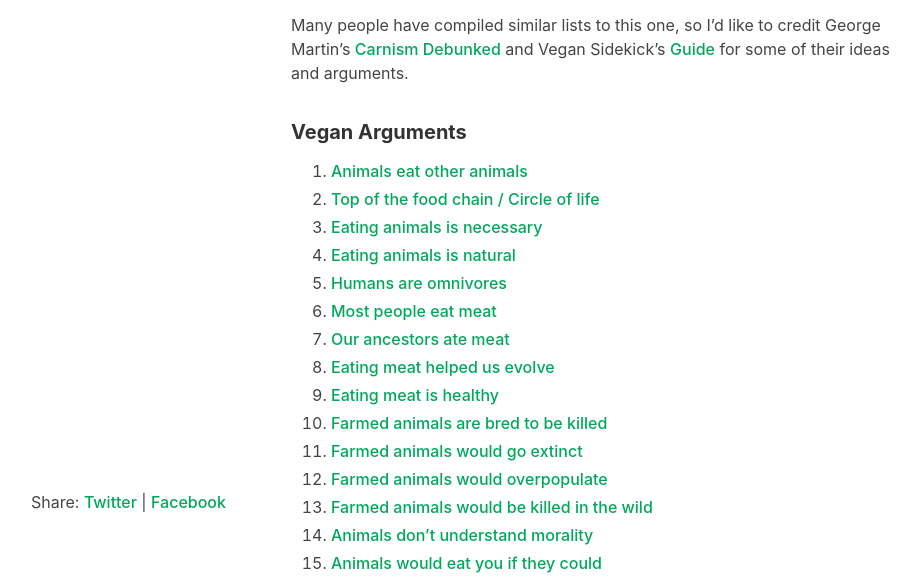
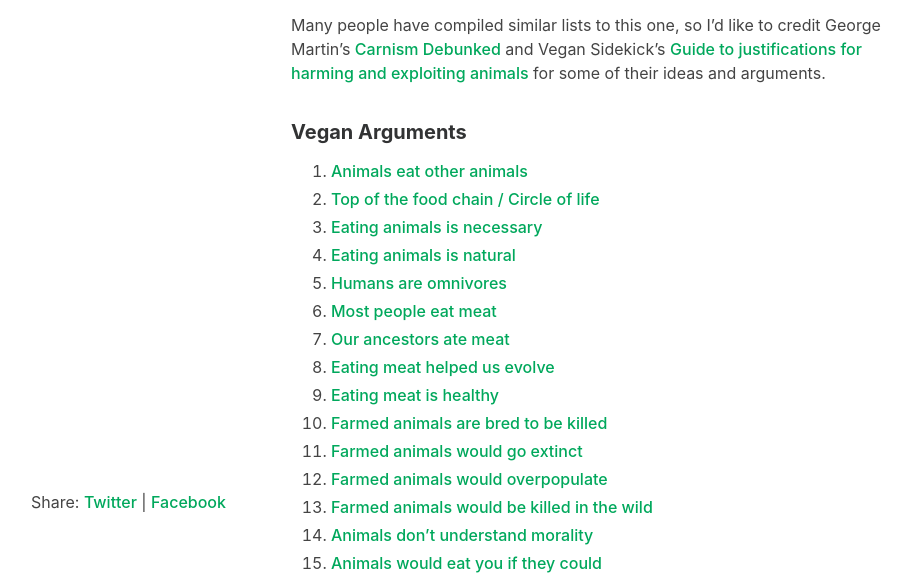
Before and after one commit to RyanRoberts/Vegan-Speak, a plain HTML site: page index.html in a window 1280 px wide. Shown: the part 220-800 px from the top of the page, without its empty margins (179-1099 px from the left). Drawn offline with Linux system fonts and the light colour scheme; a script that the page names is missing.

Commit message:
improved links

```diff
--- a/index.html
+++ b/index.html
@@ -219,7 +219,7 @@
     <section>
       <h2 id="the-complete-vegan-arguments-guide">The Vegan Arguments Guide</h2>
       <p>Thinking of going vegan, but not sure if it’s all just a fad? Are you already vegan, but have a hard time replying to your non-vegan friends and family? Do you eat meat and believe veganism doesn’t make sense? Say no more, and continue reading.</p>
-      <p>Many people have compiled similar lists to this one, so I’d like to credit George Martin’s <a href="https://www.carnismdebunked.com/general-ethical/" target="_blank" rel="noopener noreferrer">Carnism Debunked</a> and Vegan Sidekick’s <a href="https://www.godfist.com/vegansidekick/guide.php" target="_blank" rel="noopener noreferrer">Guide</a> for some of their ideas and arguments.</p>
+      <p>Many people have compiled similar lists to this one, so I’d like to credit George Martin’s <a href="https://www.carnismdebunked.com/general-ethical/" target="_blank" rel="noopener noreferrer">Carnism Debunked</a> and Vegan Sidekick’s <a href="https://www.godfist.com/vegansidekick/guide.php" target="_blank" rel="noopener noreferrer">Guide to justifications for harming and exploiting animals</a> for some of their ideas and arguments.</p>
       <h4 id="vegan-arguments">Vegan Arguments</h4>
       <ol>
         <li><a href="#e1">Animals eat other animals</a></li>
```
